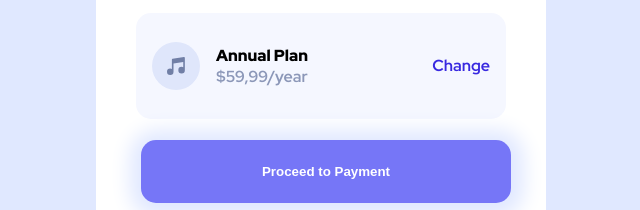
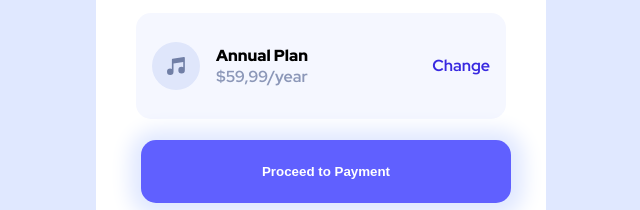
Before and after one commit to DiRenzoV/Order-Summary, a website: page index.html in a window 1280 px wide. In both pictures the pointer is over the button "Proceed to Payment". Shown: the part 525-735 px from the top of the page, without its empty margins (319-959 px from the left). Drawn offline with Linux system fonts and the light colour scheme.

Commit message:
added transitions to buttons.

```diff
--- a/CSS/styles.css
+++ b/CSS/styles.css
@@ -84,6 +84,7 @@ button {
   border-radius: 15px;
   margin: 5px;
   border: 0;
+  transition: 0.3s ease-out;
 }
 
 button:hover {
@@ -97,7 +98,7 @@ button:hover {
 }
 
 .btn--primary:hover {
-  background: rgb(118, 118, 247);
+  background: rgb(96, 96, 255);
 }
 
 .btn--invisible {
```
